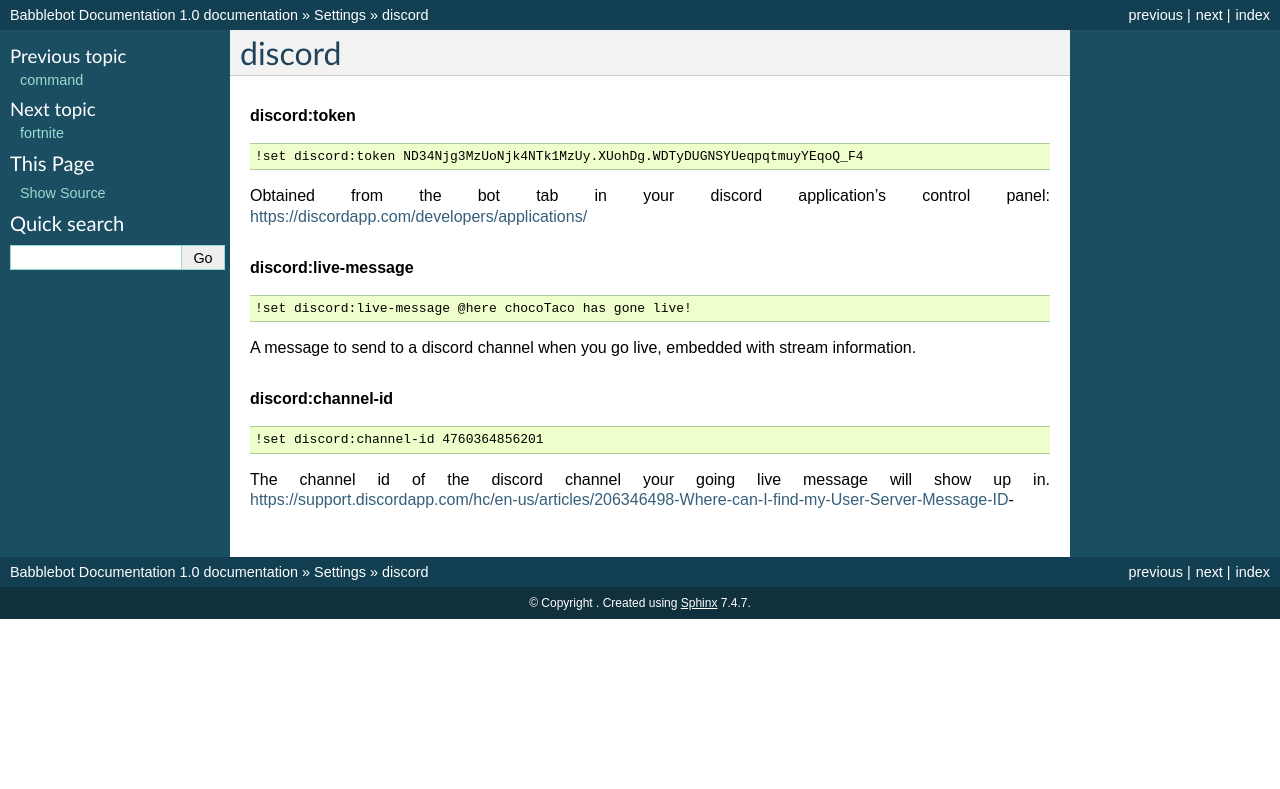
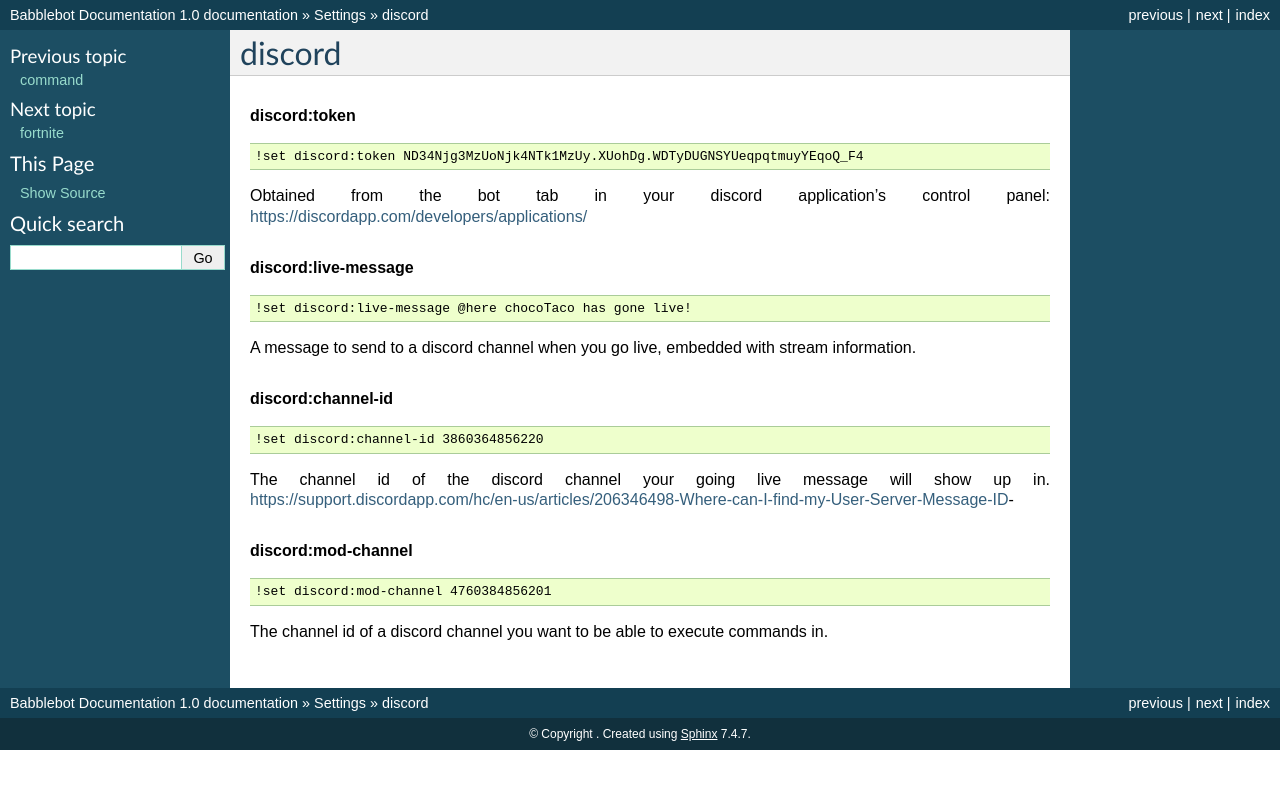
Before and after one commit to nboltn/babblebot, a Sphinx documentation site: the page built from docs/settings/discord.rst, in a window 1280 px wide. Shown: the top 789 px of the page. Built offline with Sphinx 7.4.7, drawn with Linux system fonts in a browser that asks for light colours.

Commit message:
discord:mod-channel

```diff
--- a/docs/settings/discord.rst
+++ b/docs/settings/discord.rst
@@ -21,6 +21,14 @@
 
 .. code-block:: text
 
-    !set discord:channel-id 4760364856201
+    !set discord:channel-id 3860364856220
 
 The channel id of the discord channel your going live message will show up in. https://support.discordapp.com/hc/en-us/articles/206346498-Where-can-I-find-my-User-Server-Message-ID-
+
+.. rubric:: discord:mod-channel
+
+.. code-block:: text
+
+    !set discord:mod-channel 4760384856201
+
+The channel id of a discord channel you want to be able to execute commands in.
```
